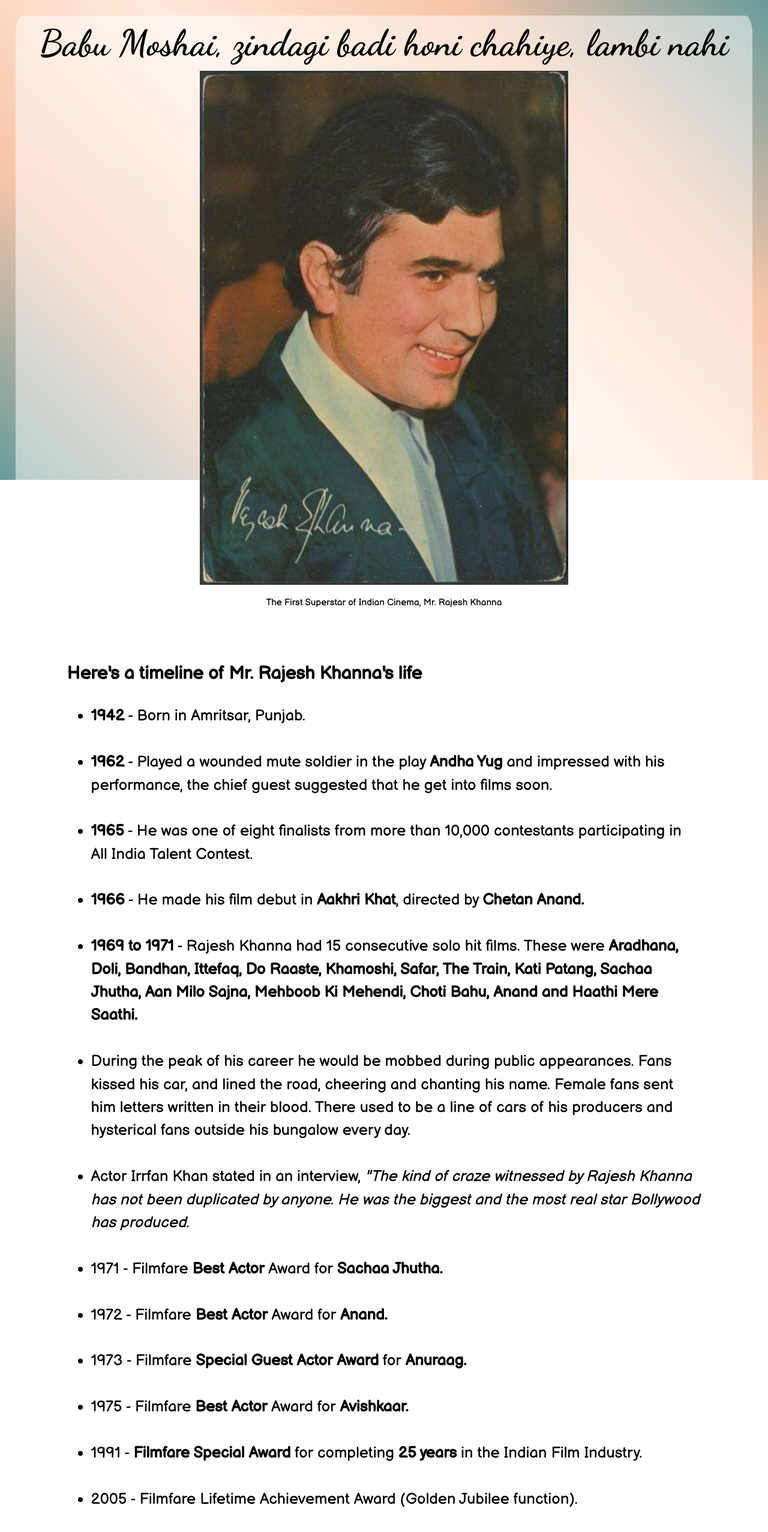
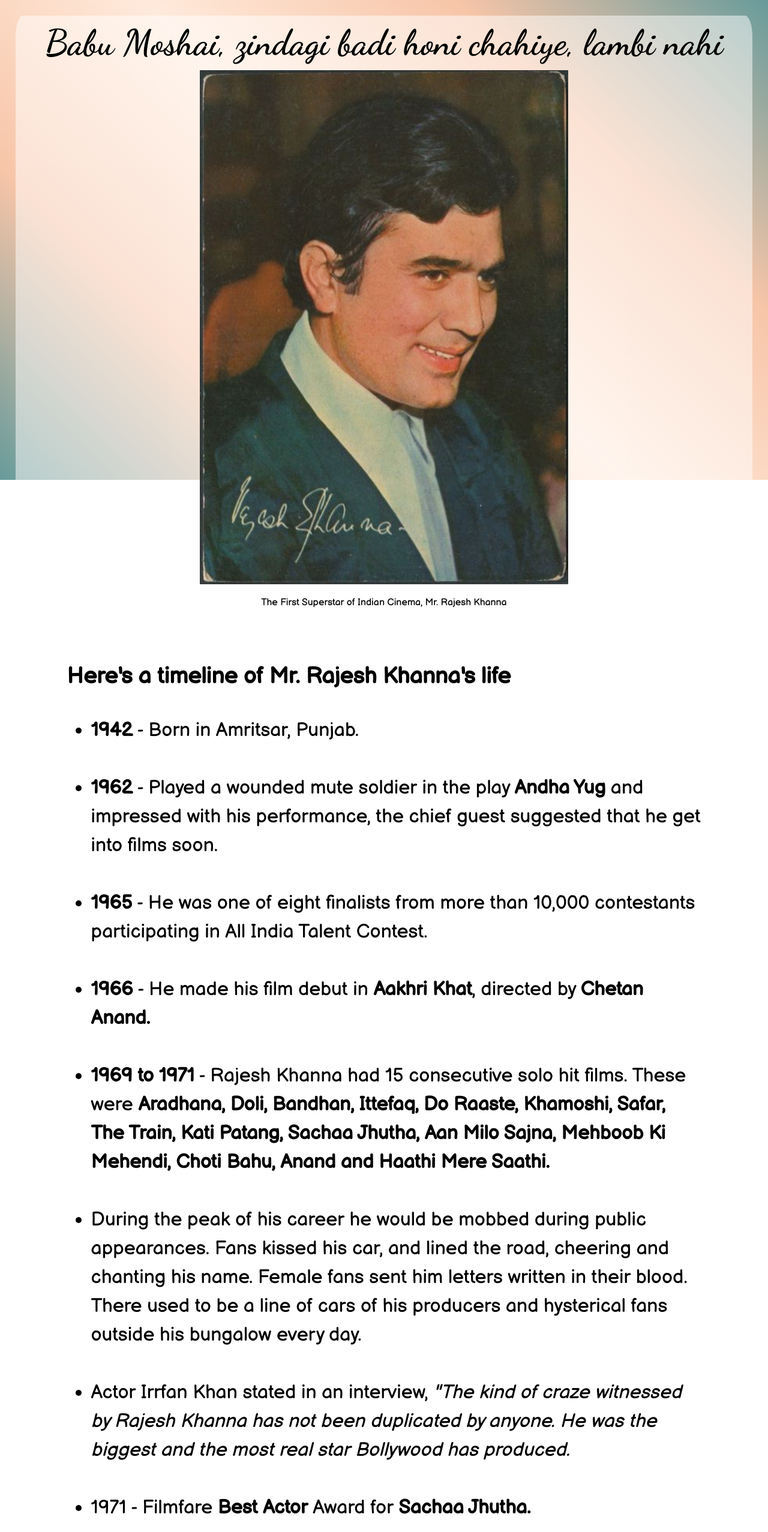
Before and after one commit to AyuSoni25/Tribute-Page, a plain HTML site: page index.html in a window 1280 px wide. Shown: the top 2554 px of the page at 60% size. Drawn offline with Linux system fonts and the light colour scheme.

Commit message:
Update tribute.css

```diff
--- a/tribute.css
+++ b/tribute.css
@@ -23,7 +23,7 @@
 
 #title p{
  	font-family : 'Dancing Script', cursive;
- 	font-size : 4.7vw;
+ 	font-size : 3.7rem;
  	margin : 10px 4px;
 }
 
@@ -33,11 +33,11 @@
 }
 
 #img-caption{
-	font-size : 1.2vw;
+	font-size : 1rem;
 }
 
 #tribute-info{
- 	font-size : 2vw;
+ 	font-size : 2rem;
 	margin : 7%;
 	text-align : left;
 	line-height : 1.5;
@@ -45,6 +45,6 @@
 
 #tribute-info p{
 	font-family : 'Dancing Script', cursive;
-	font-size : 3vw;
+	font-size : 2rem;
 	text-align : center;
 }
```
